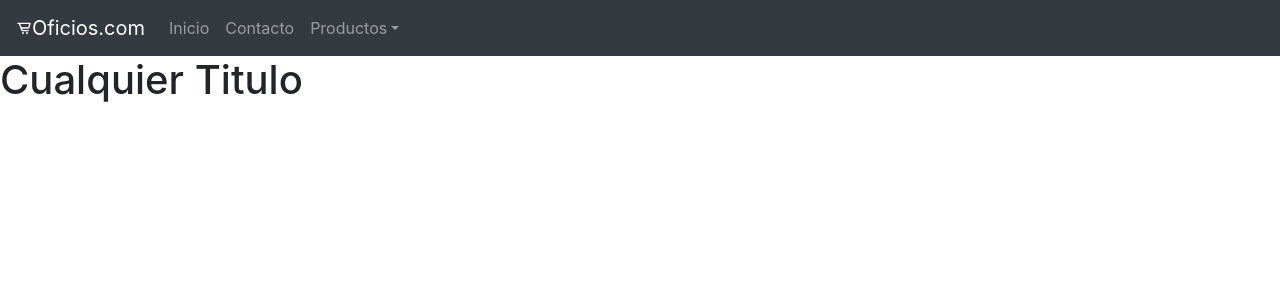
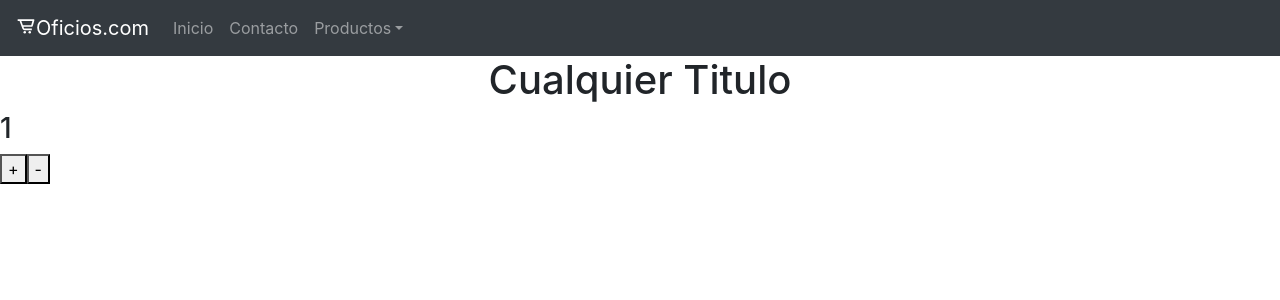
Before and after one commit to joselautaro/ProyectoReact, a React (Create React App) app: page / in a window 1280 px wide. Shown: the top 300 px of the page. Built offline with nearby package versions, Linux system fonts and the light colour scheme.

Commit message:
ItemCount desafio 5

```diff
--- a/src/App.js
+++ b/src/App.js
@@ -1,10 +1,9 @@
-// import logo from './logo.svg';
 import React from 'react';
 import 'bootstrap/dist/css/bootstrap.min.css';
 import './App.css';
-import NavBar from './components/NavBar';
-import './components/style.css';
-import ItemListContainer from './components/ItemListContainer';
+import NavBar from './components/NavBar/NavBar';
+import Greeting from './components/Greeting/Greeting';
+import ItemCount from './components/ItemCount/ItemCount';
 
 
 
@@ -12,7 +11,8 @@ function App() {
   return (
     <>
       <NavBar/>
-      <ItemListContainer titulo="Cualquier Titulo"/>
+      <Greeting titulo="Cualquier Titulo"/>
+      <ItemCount initialValue={1} maxValue={20}/>
     </>
   );
 }
--- a/src/components/CartWidget.jsx
+++ b/src/components/CartWidget/CartWidget.jsx
@@ -1,12 +1,12 @@
 import { BiCartAlt} from "react-icons/bi";
-import './components/style.css';
+import './CartWidget.css';
 
 
 
 const Icon = () =>{
 
     return (
-     <h5> Lets go for a <BiCartAlt/>? </h5>
+     <h5><BiCartAlt className="carrito"/></h5>
     )
 
 }
--- /dev/null
+++ b/src/components/Greeting/Greeting.css
@@ -0,0 +1,3 @@
+h1{
+    text-align: center;
+}
--- /dev/null
+++ b/src/components/Greeting/Greeting.jsx
@@ -0,0 +1,11 @@
+import React from 'react';
+import './Greeting.css';
+
+const Greeting = (props) =>{
+    return(
+        <h1>{props.titulo}</h1>
+    );
+
+}
+
+export default Greeting;
--- /dev/null
+++ b/src/components/ItemCount/ItemCount.jsx
@@ -0,0 +1,38 @@
+import {React, useState} from 'react';
+
+const ItemCount = ({initialValue, maxValue, onAdd}) => {
+    const [ count, setCount] = useState (initialValue)
+
+    const adding = () =>{
+        if( count >= initialValue && count < maxValue){
+            return setCount ( count + 1 )
+        }else if (count === maxValue){
+            console.log(maxValue);
+        }
+    }
+
+    const removing = () =>{
+        if (count > initialValue){
+            return setCount ( count -1 )
+        } else if ( count <= initialValue){
+            console.log (initialValue);
+        }
+    }
+
+
+    return (
+        <>
+        <div>
+            <div>
+                <h3> {count}</h3>
+            </div>
+            <div>
+                <button onClick={adding}>+</button>
+                <button onClick={removing}>-</button>
+            </div>
+        </div>
+        </>
+    )
+}
+
+export default ItemCount;
--- a/src/components/ItemListContainer.jsx
+++ /dev/null
@@ -1,10 +0,0 @@
-import React from 'react';
-
-const ItemListContainer = (props) =>{
-    return(
-        <h1>{props.titulo}</h1>
-        );
-
-}
-
-export default ItemListContainer;
--- a/src/components/NavBar.jsx
+++ b/src/components/NavBar/NavBar.jsx
@@ -1,13 +1,13 @@
 import Nav from 'react-bootstrap/Nav';
 import Navbar from 'react-bootstrap/Navbar';
 import NavDropdown from 'react-bootstrap/NavDropdown';
-import { BiCartAlt} from "react-icons/bi";
+import Icon from "../CartWidget/CartWidget";
 
 
 const NavBar = () =>{
     return(
         <Navbar bg="dark" variant="dark" expand="lg">
-        <BiCartAlt className="carrito"/>
+        <Icon className="carrito"/>
         <Navbar.Brand href="https://www.google.com/">Oficios.com</Navbar.Brand>
         <Navbar.Toggle aria-controls="basic-navbar-nav" />
         <Navbar.Collapse id="basic-navbar-nav">
```
Also changed, not shown: src/components/CartWidget/CartWidget.css (renamed from src/components/style.css), src/components/ItemCount/ItemCount.css (added), 1 other file (tests, documents, lock files or other folders).
